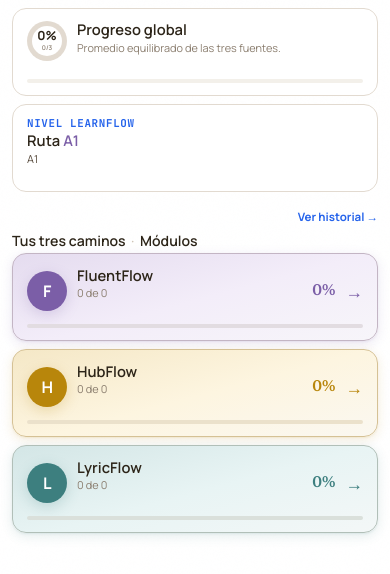
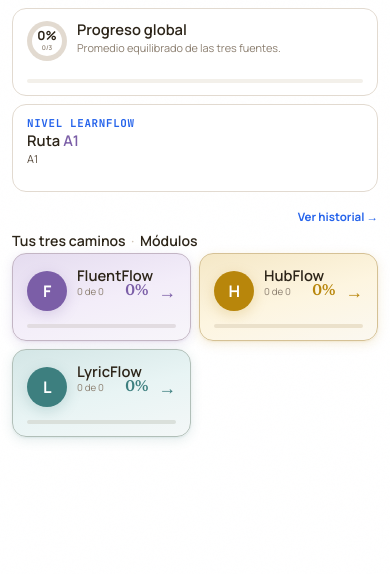
Before and after one commit to genilsuarez/deskflow, a plain HTML site: page index.html in a window 390 px wide. Shown: the part 64-638 px from the top of the page. Drawn offline with Linux system fonts and the light colour scheme; a script that the page names is missing.

Commit message:
feat(mobile): grid de módulos a 2 columnas (Fase4 #4/4.5)
module-grid colapsaba a 1fr en mobile (≤768px) — 3 cards apiladas
desperdiciando ancho, cada una una fila horizontal compacta sin
contenido alto. Pasa a repeat(2, minmax(0,1fr)): 2 filas en vez de 3,
menos scroll.

Verificado en vivo el riesgo que ya señalaba el plan: el texto secundario
("40 de 330") no siempre entra en media columna. Con el nombre de la app
y el % nunca se tocan (no truncan en ningún ancho probado), pero el texto
"X de Y" sí truncaba para HubFlow/LyricFlow (2-3 dígitos) hasta ~390px,
y para FluentFlow (330, el total más largo) incluso a 428px (el iPhone
más grande común). Mitigado con font-size 0.6rem solo en ese texto a
2 columnas — cierra el caso para HubFlow/LyricFlow desde 390px; el caso
FluentFlow (dígitos más largos) sigue truncando con elipsis en los
anchos más angostos (375-414px aprox aún corto). Se acepta como
degradación aceptable: nombre, %, tap-target y barra de progreso
siempre completos, solo el detalle secundario se acorta con "…" en el
peor caso. Cambiar el formato "X de Y" (p.ej. a "X/Y") reduciría más el
problema pero es un cambio de copy fuera del alcance CSS de este ítem.

Desktop (≥769px, 3 columnas) sin cambios — verificado en vivo a 800px.

```diff
--- a/styles.css
+++ b/styles.css
@@ -2955,7 +2955,14 @@ a:focus-visible,
   .continue-banner h2 { font-size: 1.1rem; }
   .continue-banner .lp-btn { white-space: nowrap; }
   .lp-btn .lp-btn__verb { display: none; }
-  .module-grid { grid-template-columns: 1fr; gap: 8px; }
+  .module-grid { grid-template-columns: repeat(2, minmax(0, 1fr)); gap: 8px; }
+
+  /* A media columna el texto secundario ("40 de 330") no siempre entra en una
+     línea — se reduce el tamaño en vez de dejarlo truncar en los casos con más
+     dígitos (4.5). El nombre de la app y el % nunca se tocan. */
+  .module-grid .module-card__hint {
+    font-size: 0.6rem;
+  }
 
   #summaryModules .module-card__last {
     white-space: nowrap;
```
